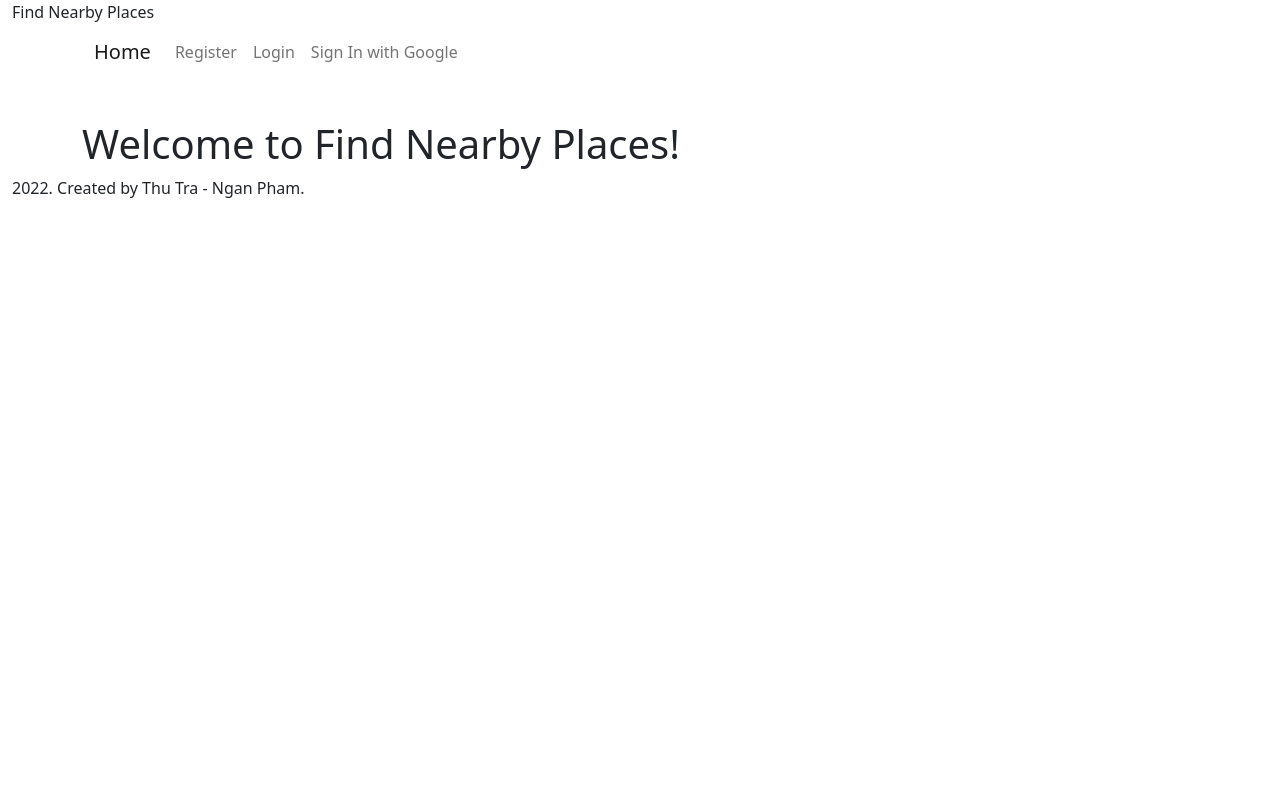
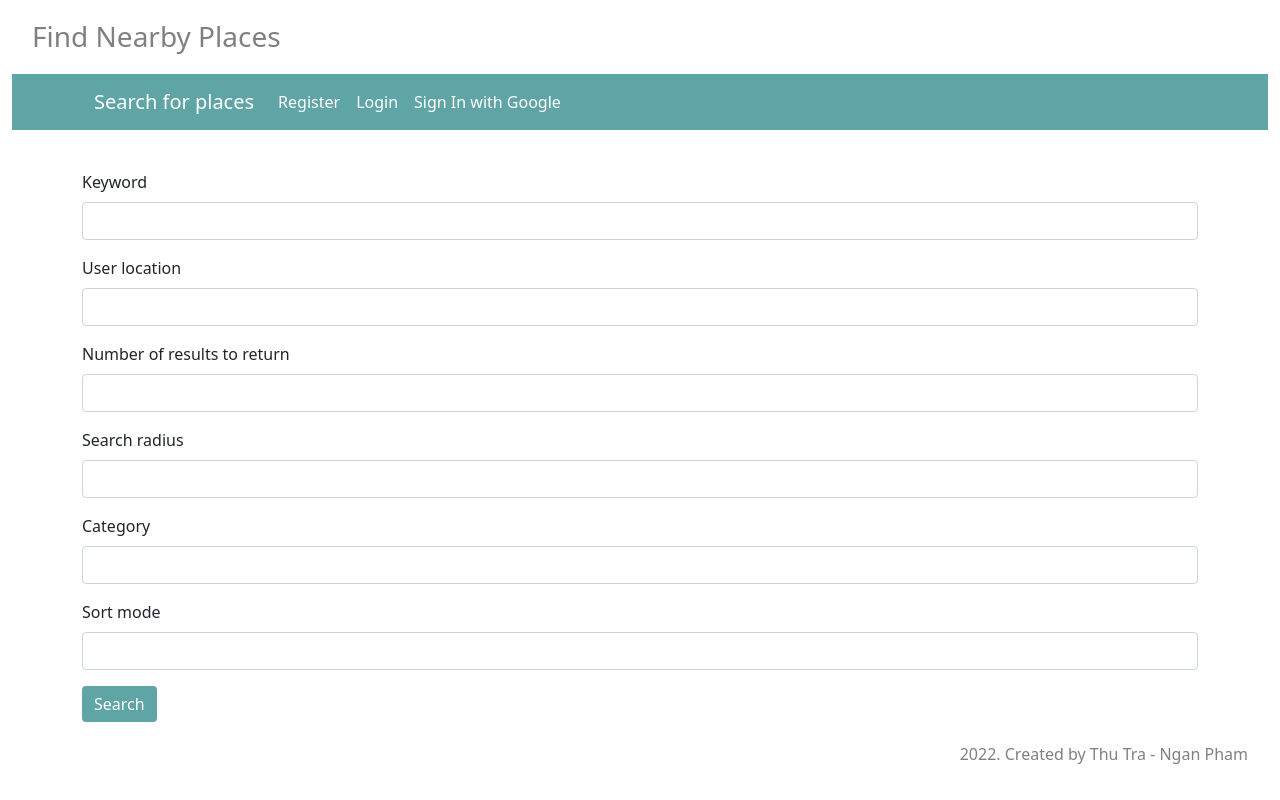
Before and after one commit to nganph5/findnearbyplaces-api, a React (Create React App) app: page /#/ in a window 1280 px wide. Built offline with nearby package versions, Linux system fonts and the light colour scheme.

Commit message:
search for places

```diff
--- a/src/communication/APIAccess.js
+++ b/src/communication/APIAccess.js
@@ -58,6 +58,23 @@ let APIAccess = {
     .then(x => {
         return x;
     });
+  },
+
+
+  search: (search_term, user_location, maximum_results_to_return, radius_filter, category_filter, sort) => {
+    console.log(`${backendAddress}/search`)
+    console.log(search_term, user_location, maximum_results_to_return, radius_filter, category_filter, sort)
+    return fetch(`${backendAddress}/search`, {
+      method: 'Post',
+      headers: {
+        'Content-Type': 'application/json'
+    },
+      body: JSON.stringify({search_term, user_location, maximum_results_to_return, radius_filter, category_filter, sort})
+    })
+    .then(x => x.json())
+    .then(x => {
+        return x;
+    });
   }
 }
 
--- a/src/components/Footer.js
+++ b/src/components/Footer.js
@@ -1,8 +1,8 @@
 function Footer() {
   return(
     <div>
-      <div>
-        2022. Created by Thu Tra - Ngan Pham.
+      <div style={{float: "right", margin: "20px", color: "grey"}}>
+        2022. Created by Thu Tra - Ngan Pham
       </div>
     </div>
   );
--- a/src/components/Header.js
+++ b/src/components/Header.js
@@ -1,7 +1,9 @@
 function Header() {
   return (
     <div>
-      <div>Find Nearby Places</div>
+      <div style={{margin: "20px", color: "grey"}}>
+        <h3>Find Nearby Places</h3>
+      </div>
     </div>
   );
 }
--- a/src/components/Home.js
+++ b/src/components/Home.js
@@ -1,13 +1,98 @@
-import Container from "react-bootstrap/Container";
-import Row from "react-bootstrap/Row";
+import Form from "react-bootstrap/Form";
+import Button from "react-bootstrap/Button";
+import { Container } from "react-bootstrap";
+import { useState } from 'react';
+import { useNavigate } from 'react-router-dom';
+import APIAccess from '../communication/APIAccess';
 
-function Home() {
+
+function Home(props) {
+  const [search_term, setSearchTerm] = useState('');
+  const [user_location, setLocation] = useState('');
+  const [maximum_results_to_return, setMaxRes] = useState('');
+  const [radius_filter, setRadius] = useState('');
+  const [category_filter, setCategory] = useState('');
+  const [sort, setSort] = useState('');
+
+  const navigate = useNavigate();
+
+  let onSearchTermChanged = (e) => {
+    setSearchTerm(e.target.value);
+  }
+
+  let onLocationChanged = (e) => {
+    setLocation(e.target.value);
+  }
+
+  let onMaxResChanged = (e) => {
+    setMaxRes(e.target.value);
+  }
+
+  let onRadiusChanged = (e) => {
+    setRadius(e.target.value);
+  }
+
+  let onCategoryChanged = (e) => {
+    setCategory(e.target.value);
+  }
+
+  let onSortChanged = (e) => {
+    setSort(e.target.value);
+  }
+
+  let search = (e) => {
+    e.preventDefault();
+    APIAccess.search(search_term, user_location, maximum_results_to_return, radius_filter, category_filter, sort)
+    .then(x => {
+      if(x.done) {
+          console.log(x.result);
+          navigate('/');
+      } else {
+          alert('Cannot search for location(s)');
+      }
+    })
+    .catch(e => {
+        alert('Something went wrong!');
+    });
+  }
+
   return (
     <div>
       <Container fluid="md">
-        <Row>
-          <h1>Welcome to Find Nearby Places!</h1>
-        </Row>
+        <Form onSubmit={search}>
+
+          <Form.Group className="mb-3">
+            <Form.Label>Keyword</Form.Label>
+              <Form.Control type="text" placeholder="" value={search_term} onChange={onSearchTermChanged}/>
+          </Form.Group>
+
+          <Form.Group className="mb-3">
+            <Form.Label>User location</Form.Label>
+              <Form.Control type="text" placeholder="" value={user_location} onChange={onLocationChanged}/>
+          </Form.Group>
+
+          <Form.Group className="mb-3">
+            <Form.Label>Number of results to return</Form.Label>
+              <Form.Control type="text" placeholder="" value={maximum_results_to_return} onChange={onMaxResChanged}/>
+          </Form.Group>
+
+          <Form.Group className="mb-3">
+            <Form.Label>Search radius</Form.Label>
+              <Form.Control type="text" placeholder="" value={radius_filter} onChange={onRadiusChanged}/>
+          </Form.Group>
+
+          <Form.Group className="mb-3">
+            <Form.Label>Category</Form.Label>
+              <Form.Control type="text" placeholder="" value={category_filter} onChange={onCategoryChanged}/>
+          </Form.Group>
+
+          <Form.Group className="mb-3">
+            <Form.Label>Sort mode</Form.Label>
+              <Form.Control type="text" placeholder="" value={sort} onChange={onSortChanged}/>
+          </Form.Group>
+
+          <Button type="submit" style={{ background: "#5FA5A6", border: "None" }}>Search</Button>
+        </Form>
       </Container>
     </div>
   );
--- a/src/components/Login.js
+++ b/src/components/Login.js
@@ -48,7 +48,7 @@ function Login(props) {
             <Form.Label>Password</Form.Label>
             <Form.Control type="password" placeholder="Enter Password" value={password} onChange={onPassChanged}/>
           </Form.Group>
-          <Button type="submit">Log In</Button>
+          <Button type="submit" style={{ background: "#5FA5A6", border: "None" }} >Log In</Button>
       </Form>
     </Container>
   );
--- a/src/components/Menu.js
+++ b/src/components/Menu.js
@@ -13,15 +13,14 @@ function Menu(props) {
     APIAccess.logout()
       .then((x) => props.customerLoggedOut())
       .catch((e) => {
-        console.log(e);
       });
   };
 
   return (
-    <Navbar expand="lg" style={{ marginBottom: "40px" }}>
+    <Navbar expand="lg" style={{ marginBottom: "40px", background: "#5FA5A6"}}>
       <Container>
-        <Navbar.Brand as={Link} to="/">
-          Home
+        <Navbar.Brand as={Link} to="/"  style={{ color: "white" }} >
+          Search for places
         </Navbar.Brand>
         <Navbar.Toggle aria-controls="basic-navbar nav" />
         <Navbar.Collapse id="basic-navbar nav">
@@ -29,23 +28,19 @@ function Menu(props) {
             {props.customer ? (
               <Navbar.Text>
                 Signed in as {props.customer}
-                <Nav.Link
-                  as={Link}
-                  to="/logout"
-                  onClick={logout}
-                >
+                <Nav.Link as={Link} to="/logout" onClick={logout} style={{ color: "white" }} >
                   Log Out
                 </Nav.Link>
               </Navbar.Text>
             ) : (
               <>
-                <Nav.Link as={Link} to="/register">
+                <Nav.Link as={Link} to="/register" style={{ color: "white" }}>
                   Register
                 </Nav.Link>
-                <Nav.Link as={Link} to="/login">
+                <Nav.Link as={Link} to="/login" style={{ color: "white" }}>
                   Login
                 </Nav.Link>
-                <Nav.Link href={google}>Sign In with Google</Nav.Link>
+                <Nav.Link href={google} style={{ color: "white" }}>Sign In with Google</Nav.Link>
               </>
             )}
           </Nav>
--- a/src/components/Register.js
+++ b/src/components/Register.js
@@ -46,7 +46,7 @@ function Register() {
               <Form.Label>Password</Form.Label>
               <Form.Control type="password" placeholder="Enter Password" value={passwd} onChange={onPassChanged}/>
             </Form.Group>
-            <Button type="submit">Create New Account</Button>
+            <Button type="submit" style={{ background: "#5FA5A6", border: "None" }} >Create New Account</Button>
         </Form>
       </Container>
     );
--- a/src/configuration.js
+++ b/src/configuration.js
@@ -1,6 +1,6 @@
 let congifuration = {
-  //backendAddress: 'http://localhost:4002'
-  backendAddress: 'https://yelp-like.herokuapp.com'
+  backendAddress: 'http://localhost:4002'
+  //backendAddress: 'https://yelp-like.herokuapp.com'
 
 };
 
```
